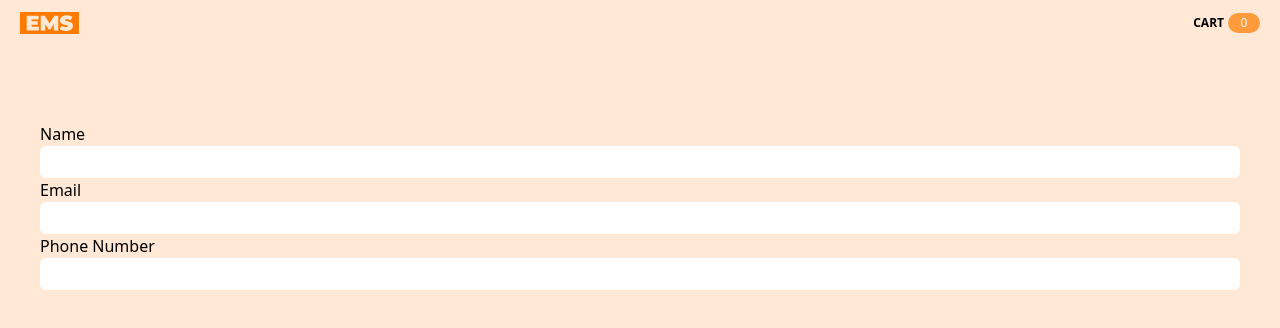
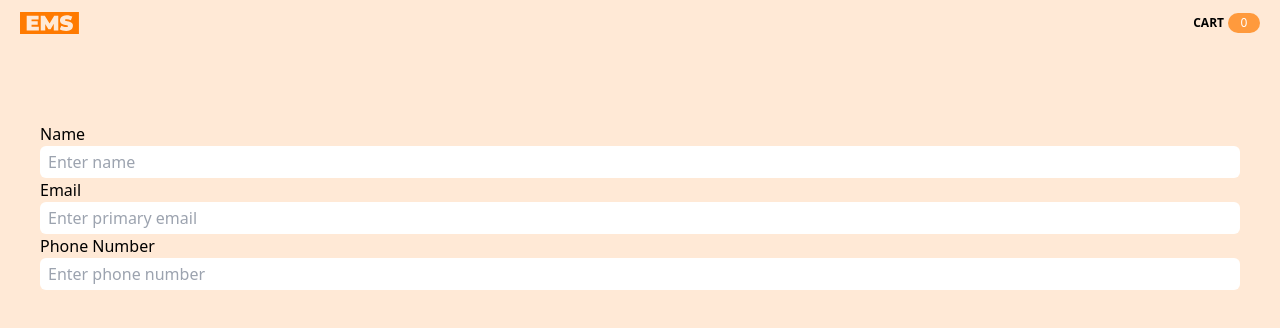
Before and after one commit to Lex043/Ems-E-commerce, a React (Vite) app: page /checkout in a window 1280 px wide. Shown: the top 328 px of the page. Built offline with nearby package versions, Linux system fonts and the light colour scheme; a web font is replaced by a local one.

Commit message:
feat: convert naira to dollar

```diff
--- a/src/components/Checkout.jsx
+++ b/src/components/Checkout.jsx
@@ -12,7 +12,7 @@ const Checkout = () => {
   const navigate = useNavigate();
 
   const publicKey = key;
-  const amount = totalAmt * 100; // Remember, set in kobo!
+  const amount = totalAmt * 46000;
   const [email, setEmail] = useState("");
   const [name, setName] = useState("");
   const [phone, setPhone] = useState("");
@@ -37,22 +37,25 @@ const Checkout = () => {
         <label>Name</label>
         <input
           type="text"
+          placeholder="Enter name"
           onChange={(e) => setName(e.target.value)}
-          className="border-none outline-none h-8 rounded-md"
+          className="border-none outline-none h-8 rounded-md px-2"
         />
 
         <label>Email</label>
         <input
           type="email"
+          placeholder="Enter primary email"
           onChange={(e) => setEmail(e.target.value)}
-          className="border-none outline-none h-8 rounded-md"
+          className="border-none outline-none h-8 rounded-md px-2"
         />
 
         <label>Phone Number</label>
         <input
           type="number"
+          placeholder="Enter phone number"
           onChange={(e) => setPhone(e.target.value)}
-          className="border-none outline-none h-8 rounded-md"
+          className="border-none outline-none h-8 rounded-md px-2"
         />
       </form>
       <div className="flex justify-center">
```
